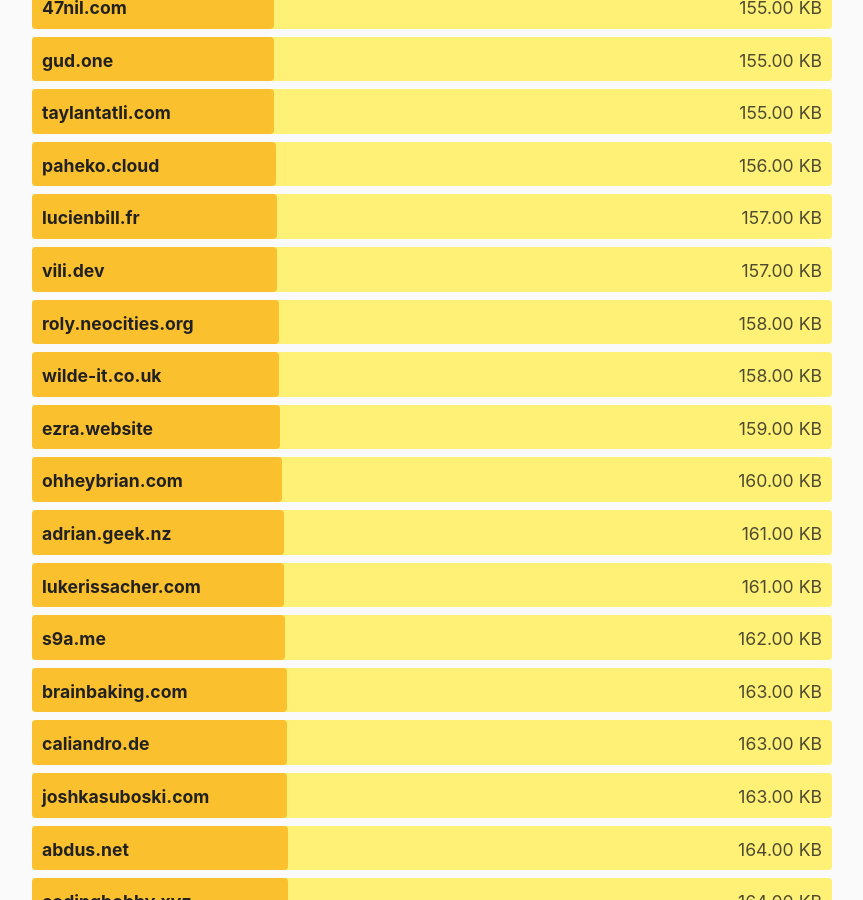
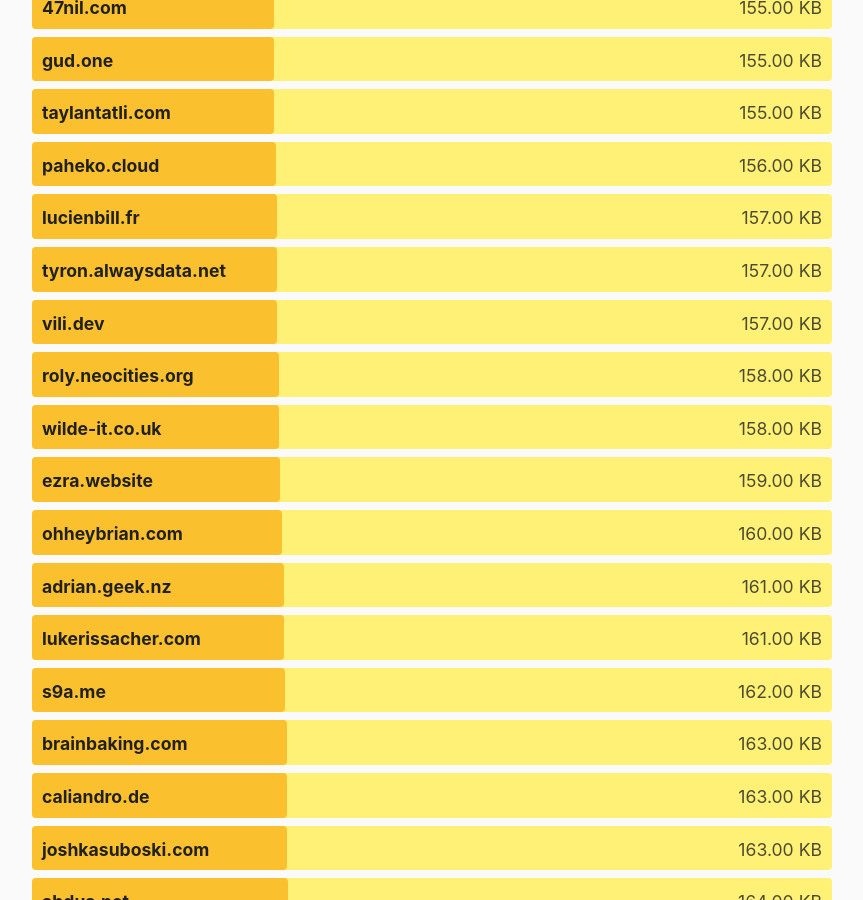
Before and after one commit to kevquirk/512kb.club, a Jekyll site: the page built from index.md, in a window 1280 px wide and 900 px high, scrolled down 25365 px. Shown: the whole window, without its empty margins (208-1071 px from the left). Built offline with Jekyll 4.4.1, drawn with Linux system fonts in a browser that asks for light colours.

Commit message:
adding tyron.alwaysdata.net

```diff
--- a/_data/sites.yml
+++ b/_data/sites.yml
@@ -3092,6 +3092,11 @@
   size: 312
   last_checked: 2023-04-19
 
+- domain: tyron.alwaysdata.net
+  url: https://tyron.alwaysdata.net/
+  size: 157
+  last_checked: 2023-11-05
+
 - domain: unindented.org
   url: https://www.unindented.org/
   size: 105
```
